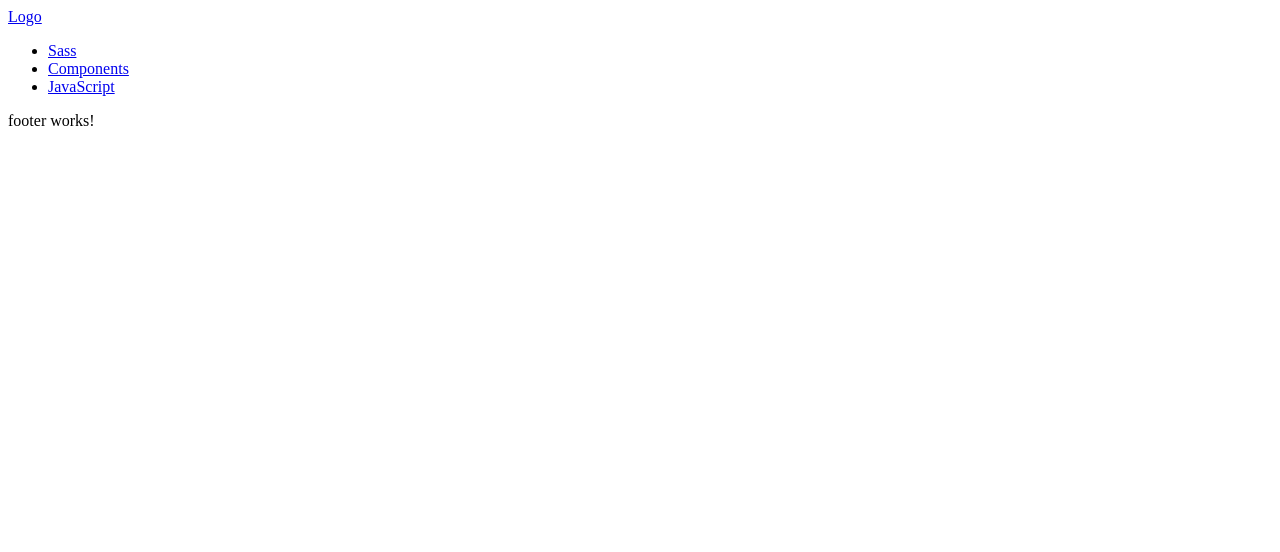
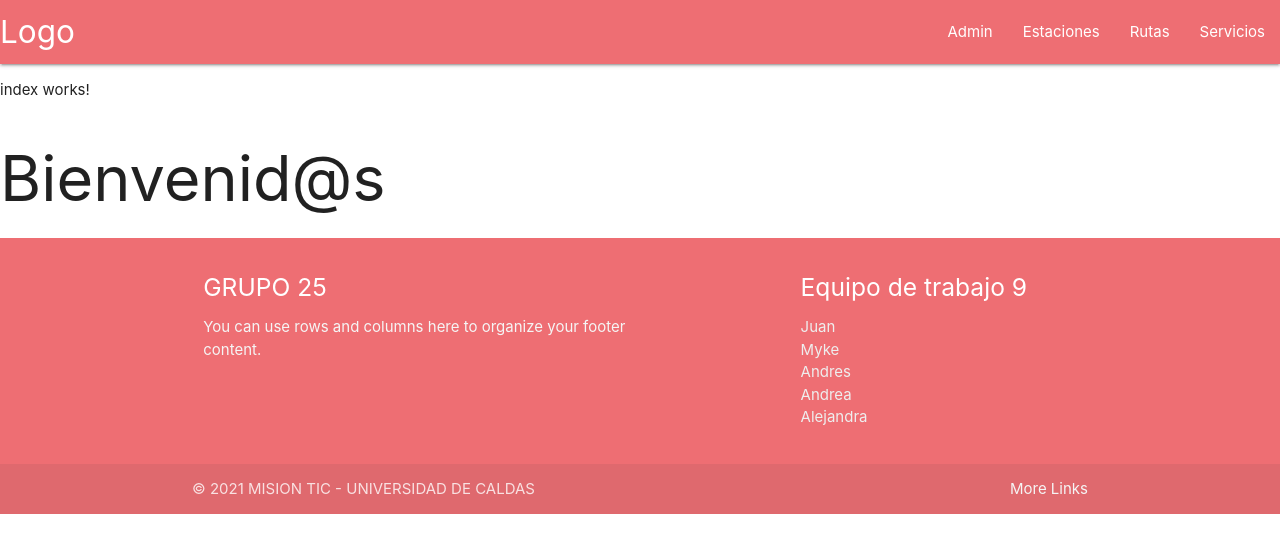
Before and after one commit to lamd0806/uber, an Angular app: page /index in a window 1280 px wide. Before the commit this address led to /. Shown: the top 552 px of the page. Built offline with nearby package versions, Linux system fonts and the light colour scheme.

Commit message:
enrutamiento

```diff
--- a/src/app/app-routing.module.ts
+++ b/src/app/app-routing.module.ts
@@ -1,7 +1,46 @@
 import { NgModule } from '@angular/core';
 import { RouterModule, Routes } from '@angular/router';
+import { ErrorComponent } from './assets/error/error.component';
+import { IndexComponent } from './assets/index/index.component';
 
-const routes: Routes = [];
+const routes: Routes = [
+  {
+    path: 'index',
+    component: IndexComponent,
+  },
+  {
+    path: '',
+    pathMatch: 'full',
+    redirectTo: '/index'
+  },
+    {
+    path: 'seguridad',
+    loadChildren: () => import('./modulos/seguridad/seguridad.module').then(m => m.SeguridadModule)
+  },{
+    path: 'admin',
+    loadChildren: () => import('./modulos/admin/admin.module').then(m => m.AdminModule)
+  },{
+    path: 'estaciones',
+    loadChildren: () => import('./modulos/estaciones/estaciones.module').then(m => m.EstacionesModule)
+  },
+  {
+    path: 'rutas',
+    loadChildren: () => import('./modulos/rutas/rutas.module').then(m => m.RutasModule)
+  },
+  {
+    path: 'servicios',
+    loadChildren: () => import('./modulos/servicios/servicios.module').then(m => m.ServiciosModule)
+  }
+  ,
+  {
+    path: 'error',
+    component: ErrorComponent,
+  },{
+    path: '**',
+    redirectTo: '/error'
+  }
+
+];
 
 @NgModule({
   imports: [RouterModule.forRoot(routes)],
--- a/src/app/app.component.html
+++ b/src/app/app.component.html
@@ -1,3 +1,4 @@
 <app-navbar></app-navbar>
 <router-outlet></router-outlet>
+<h1>Bienvenid@s</h1>
 <app-footer></app-footer>
--- a/src/app/assets/footer/footer.component.html
+++ b/src/app/assets/footer/footer.component.html
@@ -1 +1,26 @@
-<p>footer works!</p>
+<footer class="page-footer">
+    <div class="container">
+      <div class="row">
+        <div class="col l6 s12">
+          <h5 class="white-text">GRUPO 25</h5>
+          <p class="grey-text text-lighten-4">You can use rows and columns here to organize your footer content.</p>
+        </div>
+        <div class="col l4 offset-l2 s12">
+          <h5 class="white-text">Equipo de trabajo 9</h5>
+          <ul>
+            <li><a class="grey-text text-lighten-3" href="#!">Juan</a></li>
+            <li><a class="grey-text text-lighten-3" href="#!">Myke</a></li>
+            <li><a class="grey-text text-lighten-3" href="#!">Andres</a></li>
+            <li><a class="grey-text text-lighten-3" href="#!">Andrea</a></li>
+            <li><a class="grey-text text-lighten-3" href="#!">Alejandra</a></li>
+          </ul>
+        </div>
+      </div>
+    </div>
+    <div class="footer-copyright">
+      <div class="container">
+      © 2021 MISION TIC - UNIVERSIDAD DE CALDAS
+      <a class="grey-text text-lighten-4 right" href="#!">More Links</a>
+      </div>
+    </div>
+  </footer>
--- a/src/app/assets/navbar/navbar.component.html
+++ b/src/app/assets/navbar/navbar.component.html
@@ -2,9 +2,10 @@
     <div class="nav-wrapper">
       <a href="#" class="brand-logo">Logo</a>
       <ul id="nav-mobile" class="right hide-on-med-and-down">
-        <li><a href="sass.html">Sass</a></li>
-        <li><a href="badges.html">Components</a></li>
-        <li><a href="collapsible.html">JavaScript</a></li>
+        <li><a href="sass.html">Admin</a></li>
+        <li><a href="badges.html">Estaciones</a></li>
+        <li><a href="collapsible.html">Rutas</a></li>
+        <li><a href="collapsible.html">Servicios</a></li>
       </ul>
     </div>
 </nav>
--- a/src/app/modulos/estaciones/estaciones-routing.module.ts
+++ b/src/app/modulos/estaciones/estaciones-routing.module.ts
@@ -1,7 +1,9 @@
 import { NgModule } from '@angular/core';
 import { RouterModule, Routes } from '@angular/router';
 
-const routes: Routes = [];
+const routes: Routes = [
+
+];
 
 @NgModule({
   imports: [RouterModule.forChild(routes)],
--- a/src/app/modulos/seguridad/seguridad-routing.module.ts
+++ b/src/app/modulos/seguridad/seguridad-routing.module.ts
@@ -1,7 +1,19 @@
 import { NgModule } from '@angular/core';
 import { RouterModule, Routes } from '@angular/router';
+import { CerrarSesionComponent } from './cerrar-sesion/cerrar-sesion.component';
+import { LoginComponent } from './login/login.component';
 
-const routes: Routes = [];
+const routes: Routes = [
+  {
+    path: 'login',
+    component: LoginComponent,
+  },
+  {
+    path: "logout",
+    component: CerrarSesionComponent,
+  }
+
+];
 
 @NgModule({
   imports: [RouterModule.forChild(routes)],
--- a/src/index.html
+++ b/src/index.html
@@ -1,6 +1,10 @@
 <!doctype html>
 <html lang="en">
 <head>
+  <!-- Compiled and minified CSS -->
+  <link rel="stylesheet" href="https://cdnjs.cloudflare.com/ajax/libs/materialize/1.0.0/css/materialize.min.css">
+  <!-- Compiled and minified JavaScript -->
+  <script src="https://cdnjs.cloudflare.com/ajax/libs/materialize/1.0.0/js/materialize.min.js"></script>
   <meta charset="utf-8">
   <title>Uber</title>
   <base href="/">
```
